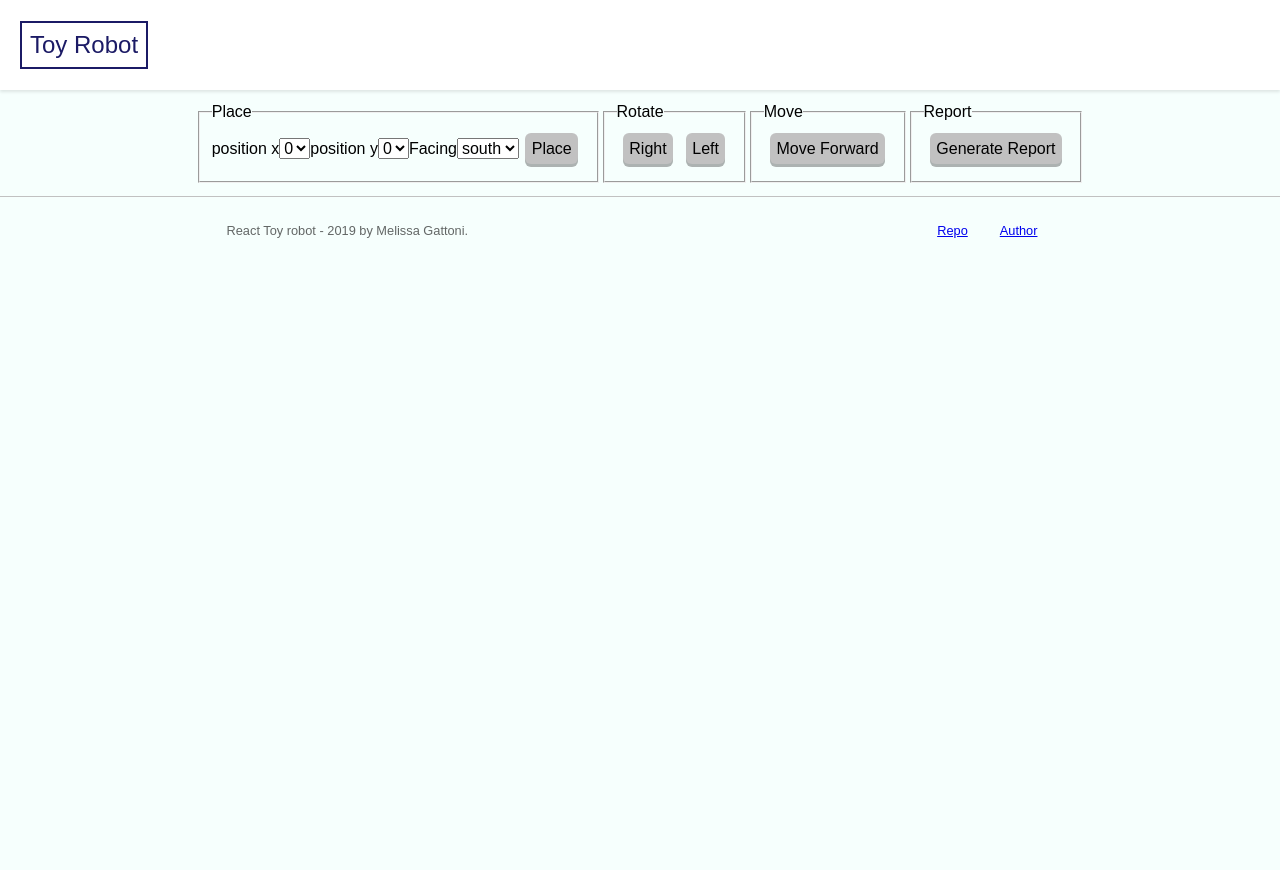
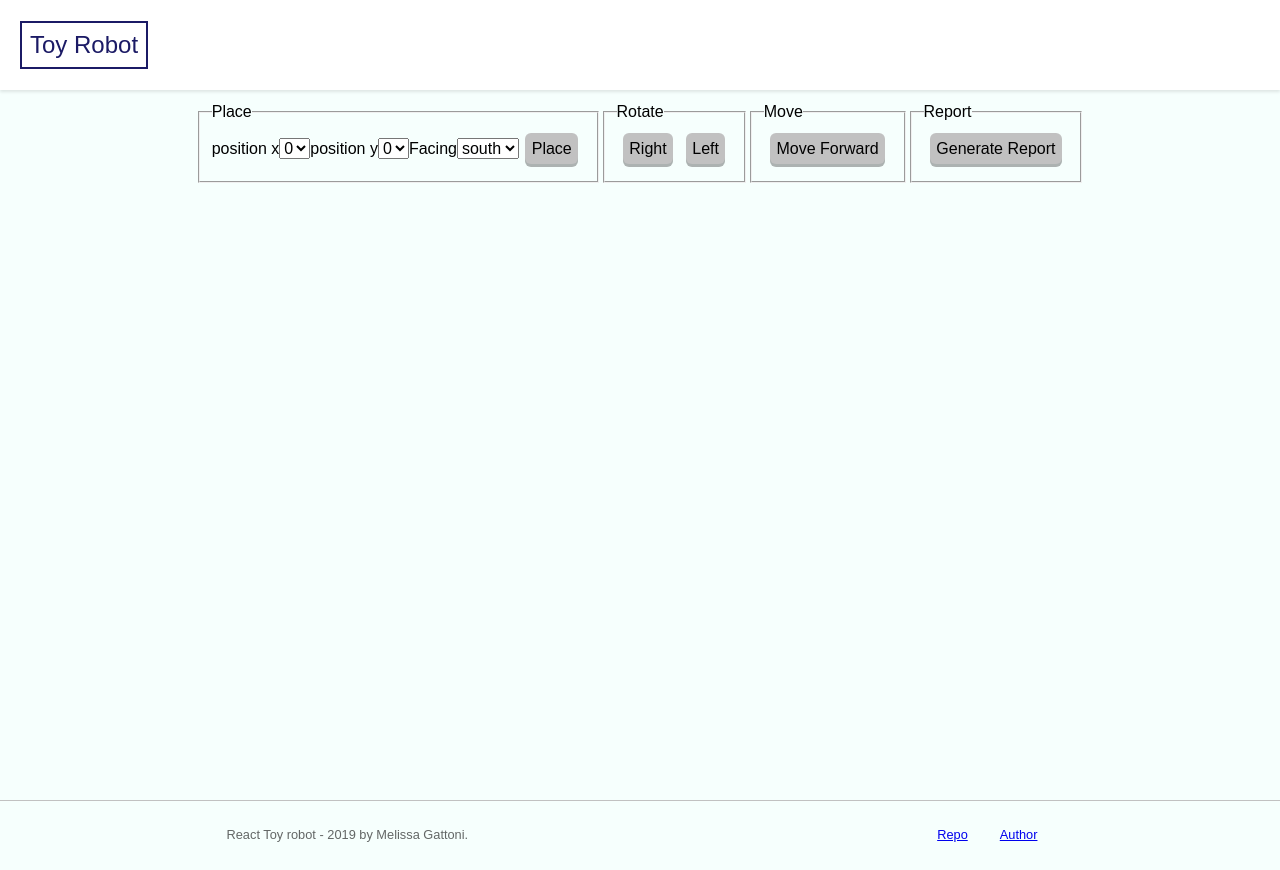
Before and after one commit to meligatt/toy-robot-react, a React app: page / in a window 1280 px wide. Before the commit the page ends 800 px from the top, so only its background shows below. Built offline with nearby package versions, Linux system fonts and the light colour scheme.

Commit message:
Move css from app to board component

```diff
--- a/src/App.js
+++ b/src/App.js
@@ -1,4 +1,4 @@
-import './index.scss';
+import './App.scss';
 import React from 'react';
 import Nav from './components/Nav';
 import Footer from './components/Footer';
@@ -6,7 +6,7 @@ import Board from './containers/Board';
 
 const App = () => {
   return(
-    <div className = "app__container">
+    <div>
       <Nav />
       <Board />
       <Footer />
--- a/src/index.scss
+++ b/src/App.scss
@@ -11,7 +11,3 @@ body {
   font-size: 1rem;
   color: getColor(black);
 }
-
-.app__container {
-  min-height: calc(100vh - 70px);
-}
--- a/src/containers/Board/index.scss
+++ b/src/containers/Board/index.scss
@@ -5,6 +5,7 @@
   display: flex;
   flex-direction: column;
   align-items: center;
+  min-height: calc(100vh - 90px);
 }
 
 .board-main__searchbar {
```
